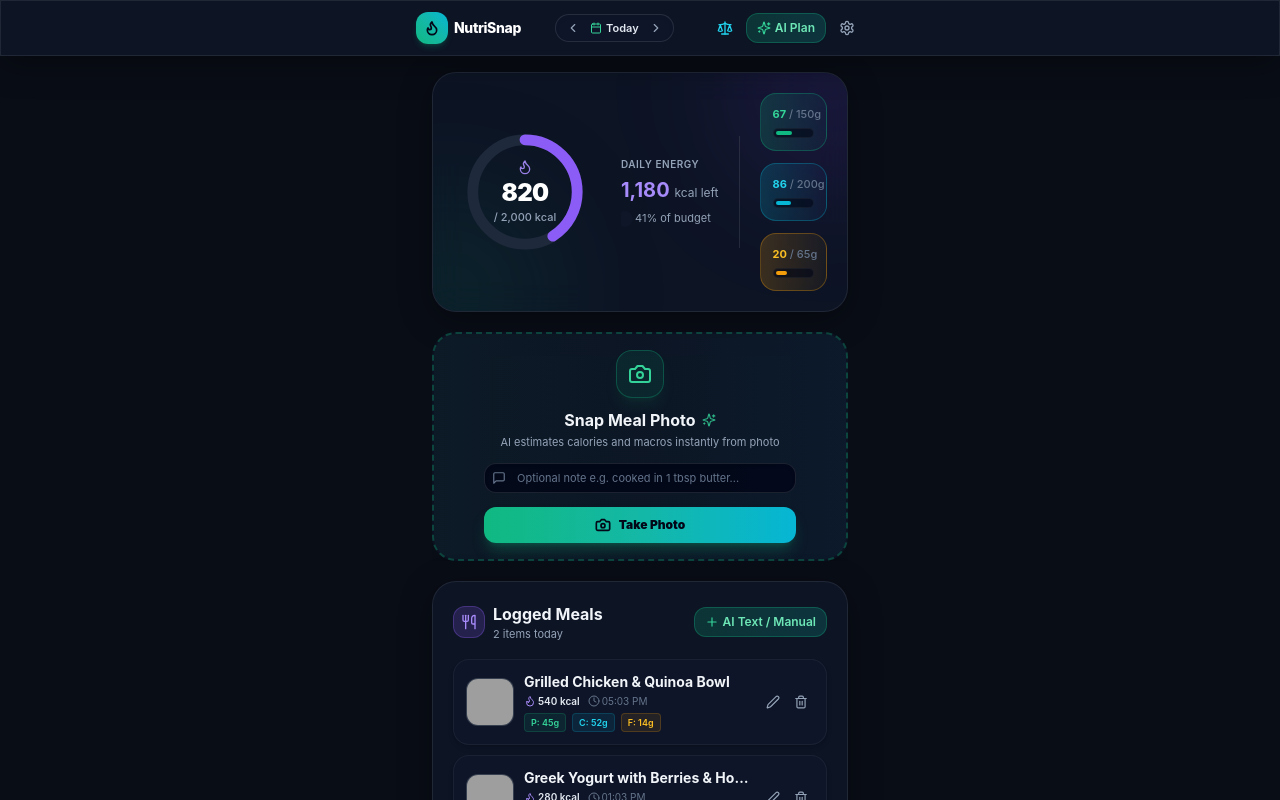
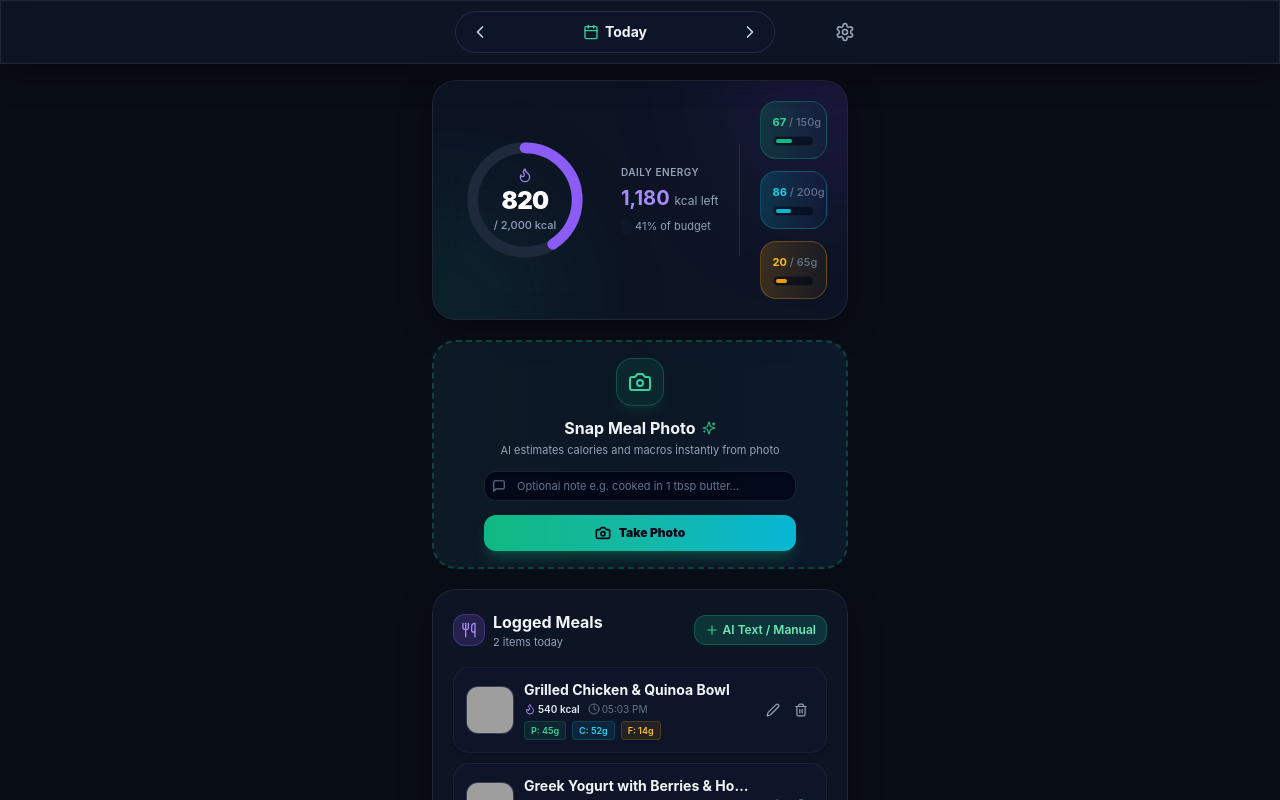
Before and after one commit to R-DAWG-CHAD/nutri-snap, a Next.js app: page / in a window 1280 px wide. Shown: the top 800 px of the page. Built offline with nearby package versions, Linux system fonts and the light colour scheme; grey boxes are pictures that could not be loaded.

Commit message:
Relocate AI Macro Plan Calculator into Settings modal and expand Date Selector on phone screens

```diff
--- a/app/page.tsx
+++ b/app/page.tsx
@@ -122,8 +122,6 @@ export default function DashboardPage() {
         selectedDate={selectedDate}
         onDateChange={setSelectedDate}
         onOpenGoals={() => setIsGoalsOpen(true)}
-        onOpenAIPlan={() => setIsAIPlanOpen(true)}
-        onOpenWeighIn={() => setIsWeighInOpen(true)}
       />
 
       {/* Error Banner */}
--- a/components/GoalsModal.tsx
+++ b/components/GoalsModal.tsx
@@ -1,7 +1,7 @@
 'use client';
 
 import React, { useState, useEffect } from 'react';
-import { X, Check, Settings, Flame, Dumbbell, Wheat, Beef } from 'lucide-react';
+import { X, Check, Settings, Flame, Dumbbell, Wheat, Beef, Sparkles } from 'lucide-react';
 import { DailyGoals } from '@/types/tracker';
 
 interface GoalsModalProps {
@@ -58,8 +58,8 @@ export function GoalsModal({
               <Settings className="w-4 h-4 text-violet-400" />
             </div>
             <div>
-              <h2 className="text-base font-bold text-slate-100">Daily Target Goals</h2>
-              <p className="text-[11px] text-slate-400">Customize your target nutrition budget</p>
+              <h2 className="text-base font-bold text-slate-100">Settings & Targets</h2>
+              <p className="text-[11px] text-slate-400">Customize target goals or calculate with AI</p>
             </div>
           </div>
 
@@ -71,13 +71,15 @@ export function GoalsModal({
           </button>
         </div>
 
+        {/* AI Macro Plan Banner */}
         {onOpenAIPlan && (
-          <div className="mt-3 p-3 rounded-2xl bg-gradient-to-r from-emerald-500/15 via-teal-500/10 to-cyan-500/15 border border-emerald-500/30 flex items-center justify-between">
+          <div className="mt-3 p-3.5 rounded-2xl bg-gradient-to-r from-emerald-500/20 via-teal-500/15 to-cyan-500/20 border border-emerald-500/30 flex items-center justify-between shadow-md">
             <div>
-              <span className="text-xs font-bold text-slate-100 flex items-center gap-1">
-                <span>Unsure about your macros?</span>
+              <span className="text-xs font-bold text-slate-100 flex items-center gap-1.5">
+                <Sparkles className="w-4 h-4 text-emerald-400" />
+                <span>AI Macro Plan Calculator</span>
               </span>
-              <p className="text-[10px] text-slate-400">Let Gemini calculate BMR & optimal targets</p>
+              <p className="text-[11px] text-slate-400 mt-0.5">Let Gemini calculate BMR & optimal targets</p>
             </div>
             <button
               type="button"
@@ -85,7 +87,7 @@ export function GoalsModal({
                 onClose();
                 onOpenAIPlan();
               }}
-              className="px-3 py-1.5 bg-emerald-500 text-slate-950 rounded-xl text-xs font-bold shadow-md hover:bg-emerald-400 transition-all active:scale-95 flex items-center gap-1"
+              className="px-3 py-1.5 bg-gradient-to-r from-emerald-500 to-teal-500 hover:from-emerald-400 hover:to-teal-400 text-slate-950 rounded-xl text-xs font-bold shadow-md transition-all active:scale-95 flex items-center gap-1 flex-shrink-0"
             >
               <span>AI Wizard</span>
             </button>
--- a/components/Navbar.tsx
+++ b/components/Navbar.tsx
@@ -1,23 +1,20 @@
 'use client';
 
 import React from 'react';
-import { Flame, Settings, ChevronLeft, ChevronRight, Calendar, Sparkles, Scale } from 'lucide-react';
+import { Settings, ChevronLeft, ChevronRight, Calendar } from 'lucide-react';
 import { getLocalDateString } from '@/hooks/useMacroTracker';
 
 interface NavbarProps {
   selectedDate: string;
   onDateChange: (date: string) => void;
   onOpenGoals: () => void;
-  onOpenAIPlan: () => void;
-  onOpenWeighIn: () => void;
+  onOpenWeighIn?: () => void;
 }
 
 export function Navbar({
   selectedDate,
   onDateChange,
   onOpenGoals,
-  onOpenAIPlan,
-  onOpenWeighIn,
 }: NavbarProps) {
   const dateObj = new Date(selectedDate + 'T00:00:00');
   const todayStr = getLocalDateString(new Date());
@@ -36,83 +33,50 @@ export function Navbar({
   };
 
   const formattedDate = dateObj.toLocaleDateString('en-US', {
+    weekday: 'short',
     month: 'short',
     day: 'numeric',
   });
 
   return (
-    <header className="sticky top-0 z-40 w-full glass-panel border-b border-white/10 px-3 py-2.5 overflow-hidden">
-      <div className="max-w-md mx-auto flex items-center justify-between gap-1.5">
-        {/* Brand / Logo */}
-        <div className="flex items-center gap-1.5 flex-shrink-0">
-          <div className="w-8 h-8 rounded-xl bg-gradient-to-tr from-emerald-500 via-teal-500 to-cyan-500 flex items-center justify-center shadow-md shadow-emerald-500/20 flex-shrink-0">
-            <Flame className="w-4 h-4 text-slate-950 stroke-[2.5]" />
-          </div>
-          <span className="font-extrabold text-sm tracking-tight text-white hidden xs:inline sm:inline">
-            NutriSnap
-          </span>
-        </div>
-
-        {/* Date Selector */}
-        <div className="flex items-center bg-slate-900/90 border border-white/10 rounded-full px-1.5 py-0.5 shadow-inner flex-shrink">
+    <header className="sticky top-0 z-40 w-full glass-panel border-b border-white/10 px-4 py-2.5 overflow-hidden">
+      <div className="max-w-md mx-auto flex items-center justify-between gap-3">
+        {/* Date Selector (Expanded & Centered for Mobile Phone Touch Targets) */}
+        <div className="flex-1 flex items-center justify-center bg-slate-900/90 border border-white/10 rounded-full px-2 py-1 shadow-inner max-w-xs mx-auto">
           <button
             onClick={handlePrevDay}
-            className="p-1 text-slate-400 hover:text-white transition-colors rounded-full hover:bg-white/5"
+            className="p-1.5 text-slate-300 hover:text-white transition-colors rounded-full hover:bg-white/10 active:scale-95 flex-shrink-0"
             aria-label="Previous day"
           >
-            <ChevronLeft className="w-3.5 h-3.5" />
+            <ChevronLeft className="w-5 h-5" />
           </button>
 
           <button
             onClick={() => onDateChange(todayStr)}
-            className="px-1.5 py-0.5 text-[11px] font-semibold text-slate-200 hover:text-emerald-400 flex items-center gap-1 transition-colors whitespace-nowrap"
+            className="flex-1 px-3 py-1 text-xs sm:text-sm font-bold text-slate-100 hover:text-emerald-400 flex items-center justify-center gap-1.5 transition-colors whitespace-nowrap"
           >
-            <Calendar className="w-3 h-3 text-emerald-400 flex-shrink-0" />
+            <Calendar className="w-4 h-4 text-emerald-400 flex-shrink-0" />
             <span>{isToday ? 'Today' : formattedDate}</span>
           </button>
 
           <button
             onClick={handleNextDay}
-            className="p-1 text-slate-400 hover:text-white transition-colors rounded-full hover:bg-white/5"
+            className="p-1.5 text-slate-300 hover:text-white transition-colors rounded-full hover:bg-white/10 active:scale-95 flex-shrink-0"
             aria-label="Next day"
           >
-            <ChevronRight className="w-3.5 h-3.5" />
+            <ChevronRight className="w-5 h-5" />
           </button>
         </div>
 
-        {/* Action Controls Group */}
-        <div className="flex items-center gap-1 flex-shrink-0">
-          {/* Scale Weigh-Ins Button */}
-          <button
-            onClick={onOpenWeighIn}
-            className="p-2 text-cyan-400 hover:text-cyan-300 hover:bg-white/10 rounded-xl transition-all border border-transparent hover:border-white/10"
-            title="Weekly Scale Weigh-Ins"
-            aria-label="Weekly Scale Weigh-Ins"
-          >
-            <Scale className="w-4 h-4" />
-          </button>
-
-          {/* AI Plan Wizard Button */}
-          <button
-            onClick={onOpenAIPlan}
-            className="p-2 sm:px-2.5 sm:py-1.5 bg-gradient-to-r from-emerald-500/20 to-teal-500/20 hover:from-emerald-500/30 hover:to-teal-500/30 text-emerald-300 rounded-xl border border-emerald-500/30 font-semibold text-xs flex items-center gap-1 transition-all active:scale-95 shadow-sm"
-            title="AI Macro Plan Calculator"
-            aria-label="AI Macro Plan Calculator"
-          >
-            <Sparkles className="w-4 h-4 sm:w-3.5 sm:h-3.5 text-emerald-400 flex-shrink-0" />
-            <span className="hidden sm:inline">AI Plan</span>
-          </button>
-
-          {/* Target Settings Button */}
-          <button
-            onClick={onOpenGoals}
-            className="p-2 text-slate-400 hover:text-white hover:bg-white/10 rounded-xl transition-all border border-transparent hover:border-white/10"
-            title="Target Goals Settings"
-            aria-label="Target Goals Settings"
-          >
-            <Settings className="w-4 h-4" />
-          </button>
-        </div>
+        {/* Settings Button */}
+        <button
+          onClick={onOpenGoals}
+          className="p-2 text-slate-400 hover:text-white hover:bg-white/10 rounded-xl transition-all border border-transparent hover:border-white/10 flex-shrink-0"
+          title="Target Goals & AI Plan Settings"
+          aria-label="Target Goals & AI Plan Settings"
+        >
+          <Settings className="w-5 h-5" />
+        </button>
       </div>
     </header>
   );
```
